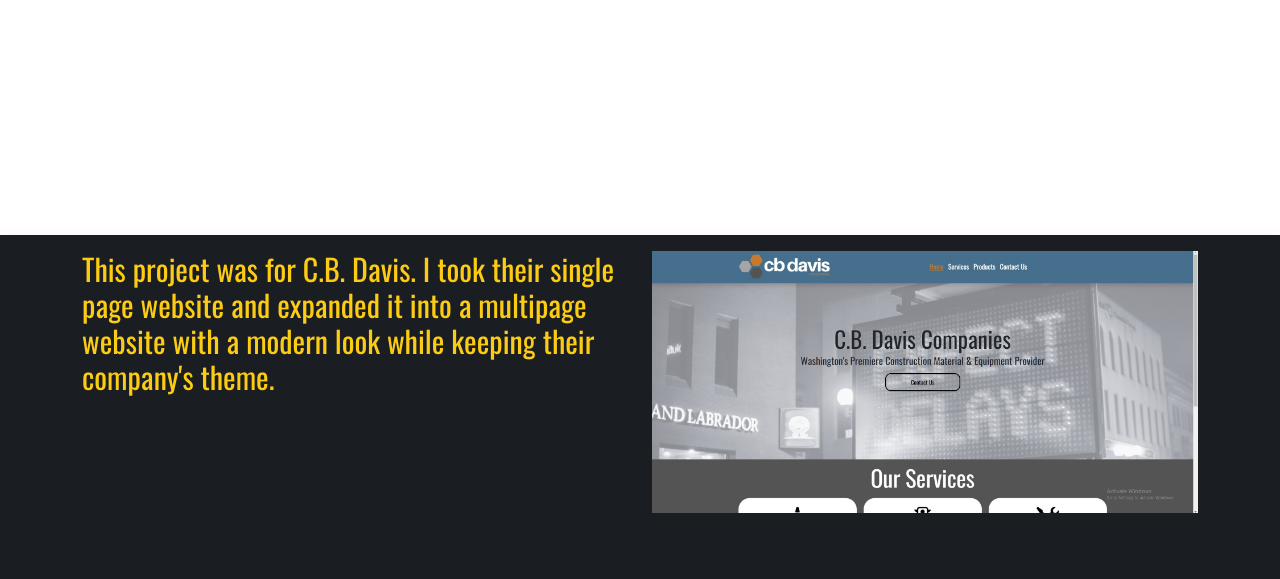
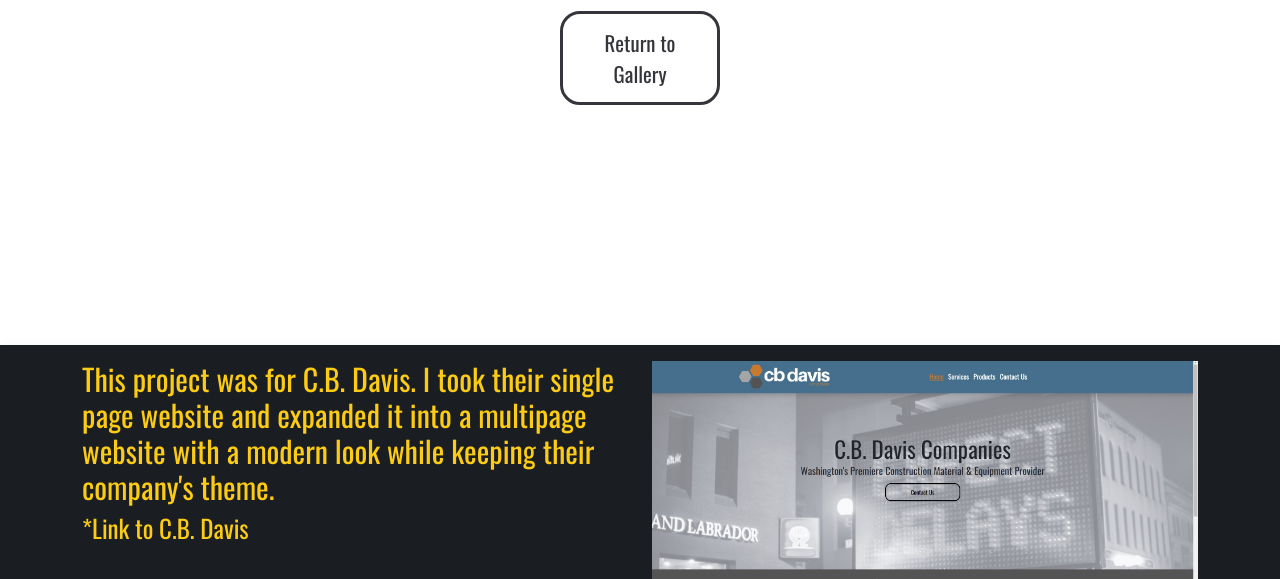
Before and after one commit to WSU-SoC-WEB2890-CU/web2890-portfolio-website-HunterFerrin, a website built with Vite: page src/project1.html in a window 1280 px wide. Shown: the part 373-952 px from the top of the page. Built offline with nearby package versions, Linux system fonts and the light colour scheme.

Commit message:
final submission

```diff
--- a/src/project1.html
+++ b/src/project1.html
@@ -43,6 +43,7 @@
         <div class="background">
             <div class="row">
                 <h1 class="text-center">C.B. Davis Site Refresh</h1>
+                <a class="nav-button" href="projectgallery.html">Return to Gallery</a>
             </div>
         </div>
         </div>
@@ -53,6 +54,7 @@
             <div class="row">
                 <div class="col col-lg-6 col-sm-12">
                     <h3>This project was for C.B. Davis. I took their single page website and expanded it into a multipage website with a modern look while keeping their company's theme.</h3>
+                    <h4><a href="https://jazzy-druid-3eff99.netlify.app/">*Link to C.B. Davis</a></h4>
                 </div>
                 <div class="col col-lg-6 col-sm-12">
                     <img class="w-100" src="/cbDavis.jpg" alt="">
--- a/src/stylesheets/sections/_work-section.scss
+++ b/src/stylesheets/sections/_work-section.scss
@@ -23,6 +23,12 @@
 
     a:hover {
         color: $topText;
+    }
+
+    h4 {
+        a {
+            color: $hoverCol;
+        }
     }
 }
 
```
Also changed, not shown: src/casestudy.html (+1 -0 lines), src/contact.html (+6 -1 lines), src/index.html (+5 -0 lines), src/project2.html (+1 -0 lines), src/project3.html (+1 -0 lines), src/project4.html (+1 -0 lines), src/project5.html (+1 -0 lines).
